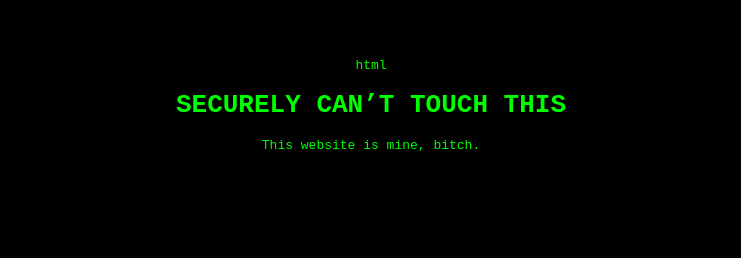
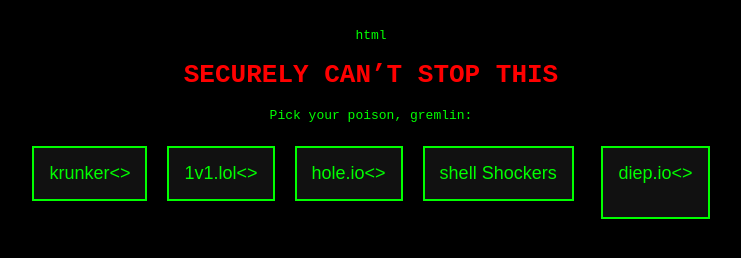
Before and after one commit to brybry2429/brybry2429.github.io, a plain HTML site: page index.html in a window 1280 px wide. Shown: the whole page, without its empty margins (269-1010 px from the left). Drawn offline with Linux system fonts and the light colour scheme.

Commit message:
Update index.html

```diff
--- a/index.html
+++ b/index.html
@@ -1 +1 @@
-html <!DOCTYPE html> <html> <head> <title>Fuck Securely</title> </head> <body style=background:black;color:lime;font-family:monospace;text-align:center;padding:50px;> <h1>SECURELY CAN’T TOUCH THIS</h1> <p>This website is mine, bitch.</p> </body> </html>
+html <!DOCTYPE html> <html> <head> <title>My Secret Arcade</title> <style> body { background:#000; color:lime; font-family:monospace; text-align:center; padding:20px; } h1 { color:red; } button { background:#111; color:lime; border:2px solid lime; padding:15px; margin:10px; font-size:18px; cursor:pointer; } button:hover { background:lime; color:black; } </style> </head> <body> <h1> SECURELY CAN’T STOP THIS </h1> <p>Pick your poison, gremlin:</p> <button onclick=window.open(‘krunker.io’,’_blank’)>krunker<> <button onclick=window.open(‘1v1.lol’,’_blank’)>1v1.lol<> <button onclick=window.open(‘hole.io’,’_blank’)>hole.io<> <button onclick=window.open(‘shellshockers.io’,’_blank’)>shell Shockers</button> <button onclick=window.open(‘diep.io’,’_blank’)>diep.io<> <p>
```
